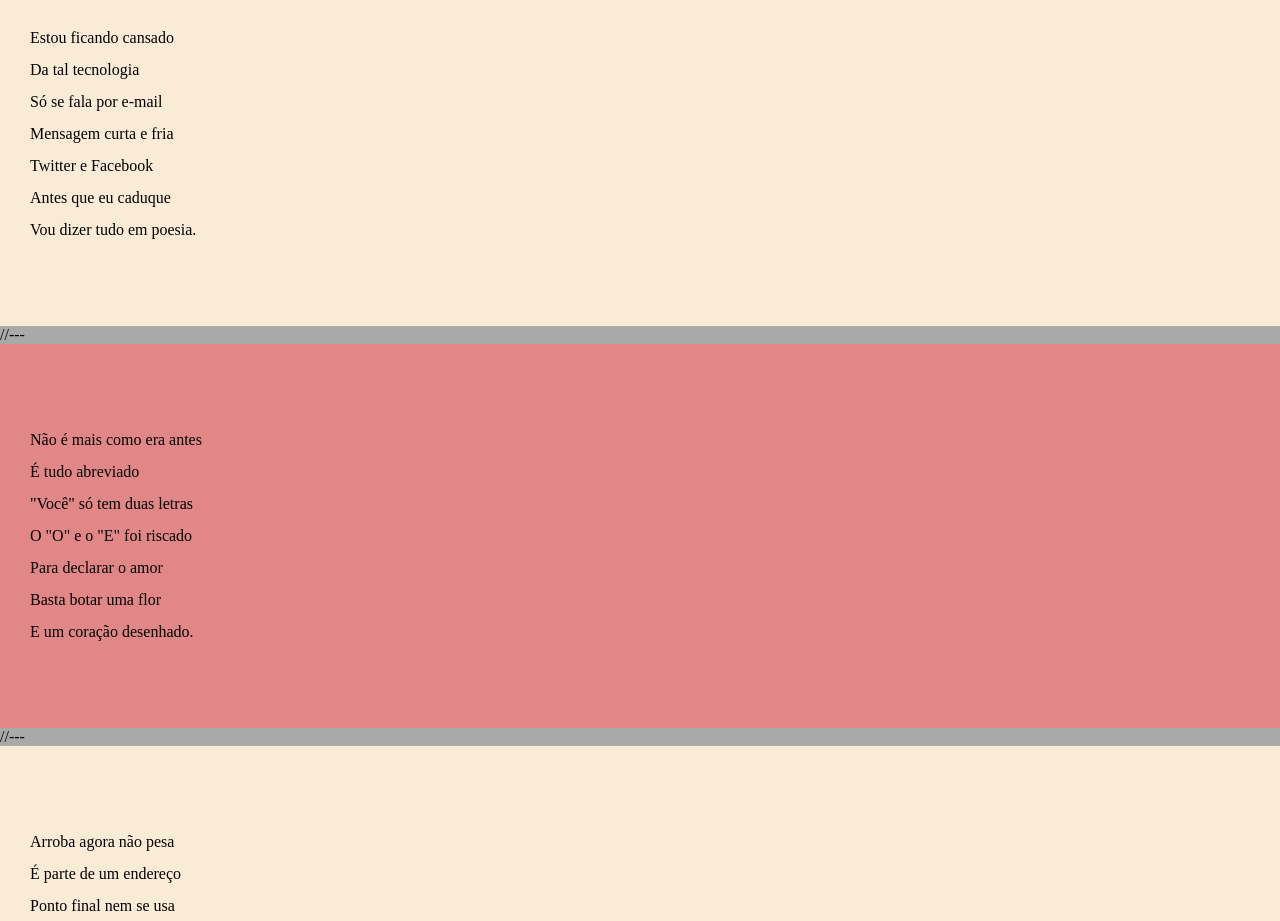
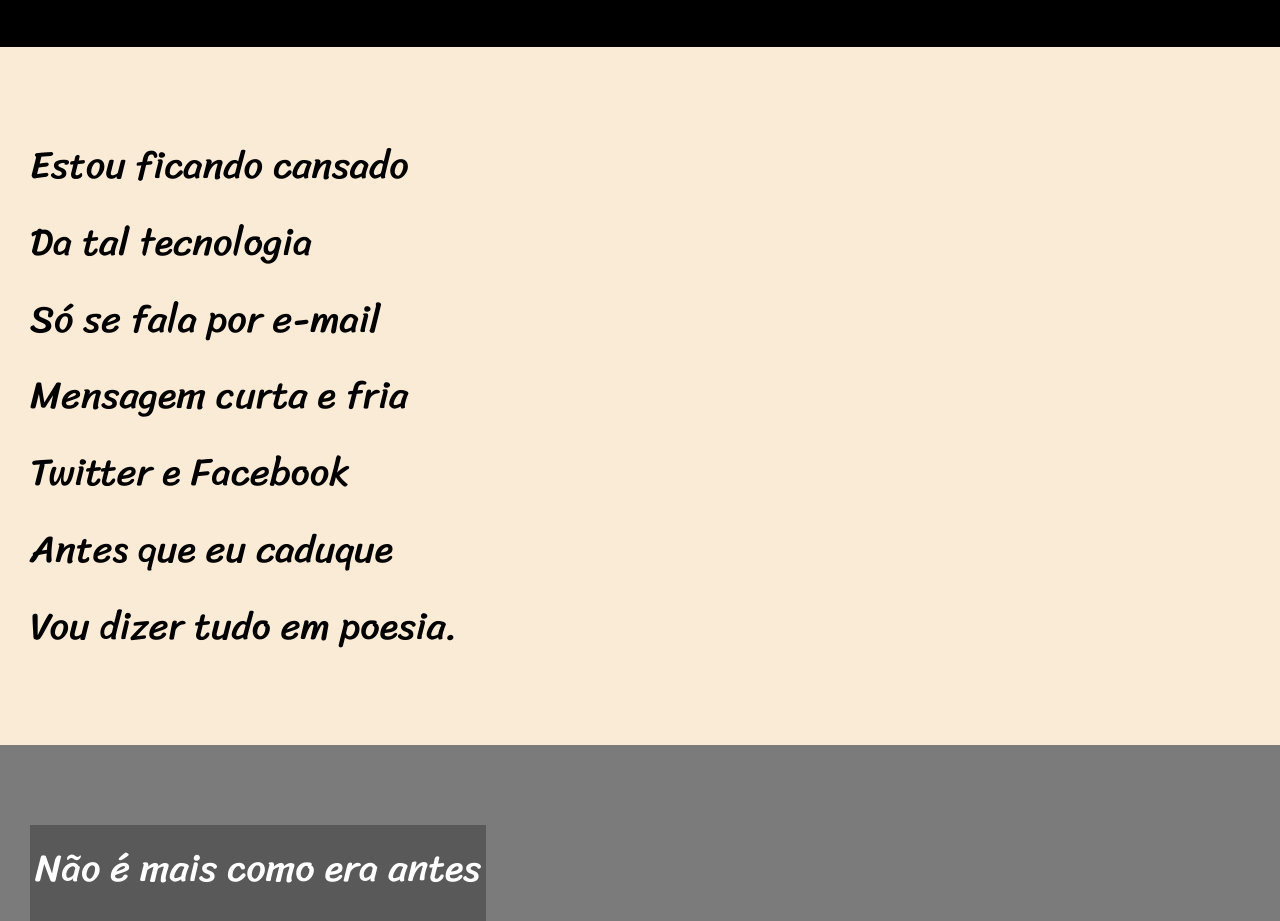
Before and after one commit to thsborges/desafio12, a plain HTML site: page index.html in a window 1280 px wide. Shown: the part 213-1134 px from the top of the page. Drawn offline with Linux system fonts and the light colour scheme.

Commit message:
Atualizado index e style

```diff
--- a/estilo/style.css
+++ b/estilo/style.css
@@ -1,4 +1,14 @@
 @charset "UTF-8";
+@import url('https://fonts.googleapis.com/css2?family=Passion+One:wght@400;700;900&family=Sriracha&display=swap');
+
+:root {
+    --fonte1: Verdana, Geneva, Tahoma, sans-serif;
+    --fonte2: "Passion One", sans-serif;
+    --fonte3: "Sriracha", cursive;
+
+
+
+}
 
 * {
     margin: 0px;
@@ -8,6 +18,7 @@
 html, body {
     min-height: 100vh;
     background-color: darkgray;
+    font-family: var(--fonte1);
 }
 
 header {
@@ -19,6 +30,8 @@
 header > h1 {
     padding-top: 50px;
     font-variant: small-caps;
+    font-family: var(--fonte2);
+    font-size: 10vw;
 }
 
 header > p {
@@ -41,14 +54,25 @@
     padding-bottom: 10vh;
     padding-left: 30px;
     line-height: 2em;
+    font-family: var(--fonte3);
+    font-size: 3vw;
+
 }
 
 section.normal {
     background-color: antiquewhite;
+    color: black;
 }
 
 section.imagem {
-    background-color: rgba(240, 128, 128, 0.808);
+    background-color: rgba(0, 0, 0, 0.274);
+    color: white;
+}
+
+section.imagem > p {
+    display: inline-block;
+    background-color: rgba(0, 0, 0, 0.274);
+    padding: 5px;
 }
 
 footer {
--- a/index.html
+++ b/index.html
@@ -13,6 +13,7 @@
 
     </header>
 
+</section>
 <section class="normal">
     <p>
         Estou ficando cansado <br>
@@ -25,7 +26,7 @@
     </p>
 </section>
 
-//---
+
 
 <section class="imagem">
     <p>
@@ -39,7 +40,7 @@
     </p>
 </section>
 
-//---
+
 
 <section class="normal">
     <p>
@@ -51,7 +52,7 @@
         Se o saite é muito bom <br>
         Ele vale um alto preço.
     </p>
-
+    <p><br></p>
     <p>
         Pra piorar a liguagem <br>
         O emoticom é um risco <br>
@@ -63,7 +64,7 @@
     </p>
 </section>
 
-//---
+
 
 <section class="imagem">
     <p>
@@ -77,7 +78,7 @@
     </p>
 </section>
 
-//---
+
 
 <section class="normal">
     <p>
@@ -89,7 +90,7 @@
         O mundo ficou cativo <br>
         Da tecnologia do agora.
     </p>
-
+    <p><br></p>
     <p>
         Felizmente, pra orar <br>
         Não precisa de internet <br>
```
Also changed, not shown: imagens/cordel.jpg (added).
